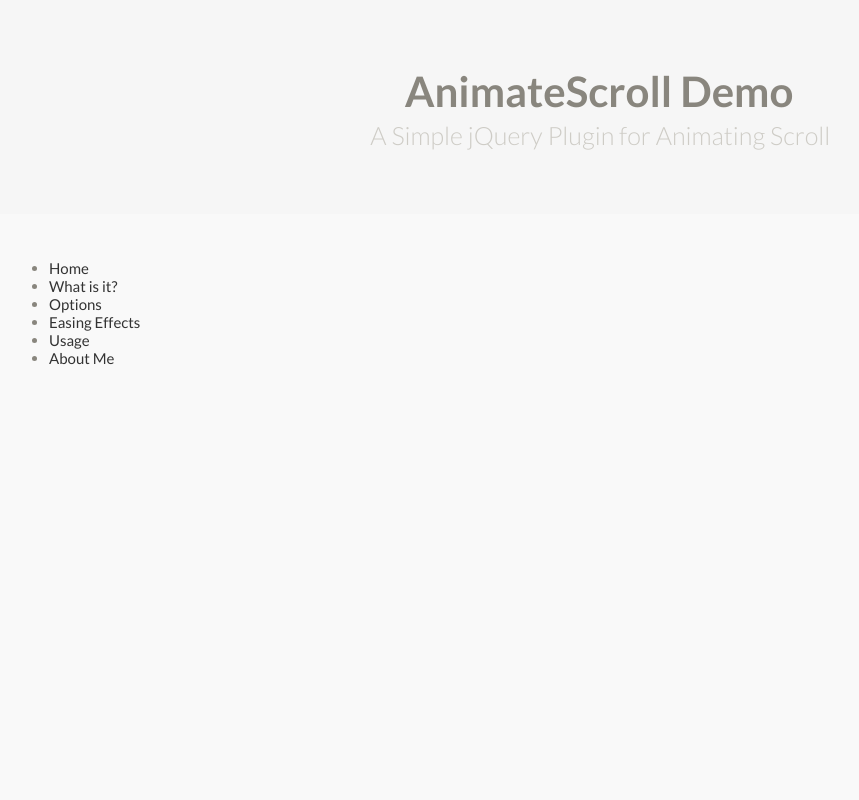
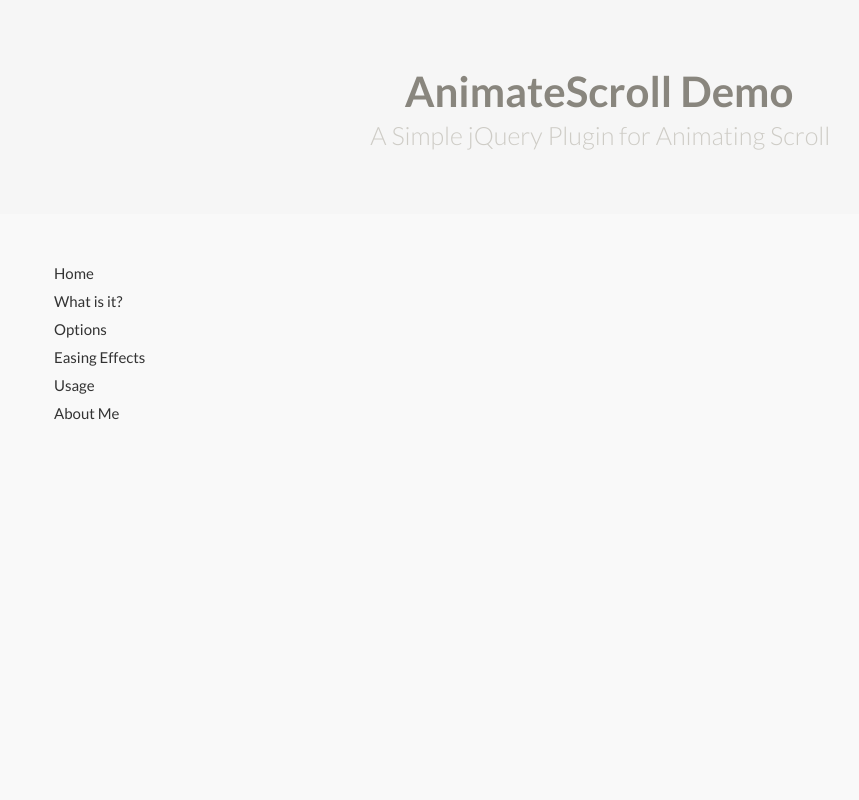
Before and after one commit to rampatra/animatescroll.js, a plain HTML site: page demo.html in a window 1280 px wide. Shown: the top 800 px of the page, without its empty margins (41-900 px from the left). Drawn offline with Linux system fonts and the light colour scheme.

Commit message:
Styling the nav items

```diff
--- a/demo.html
+++ b/demo.html
@@ -11,6 +11,12 @@
                 <link rel="stylesheet" type="text/css" href="custom.css" />
                 <script src="jquery-1.8.3.min.js"></script>
                 <script src="animatescroll.js"></script>
+		<style>
+			.nav > ul > li {
+				list-style: none;
+				padding: 5px;
+			}
+		</style>
 	</head>
 	<body>
 		<div class="container">
```
